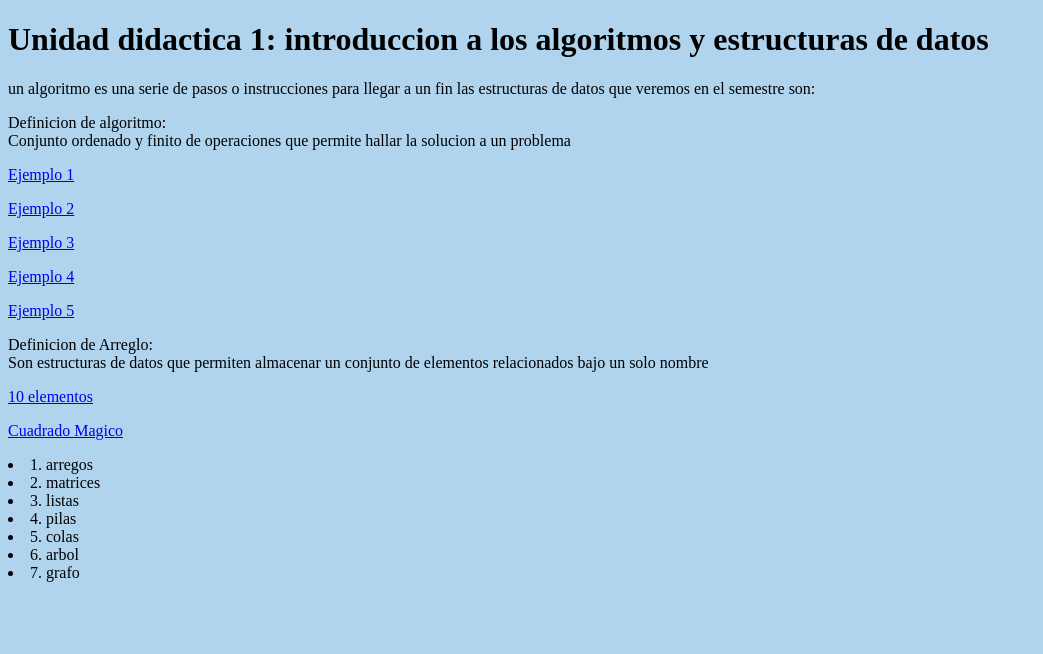
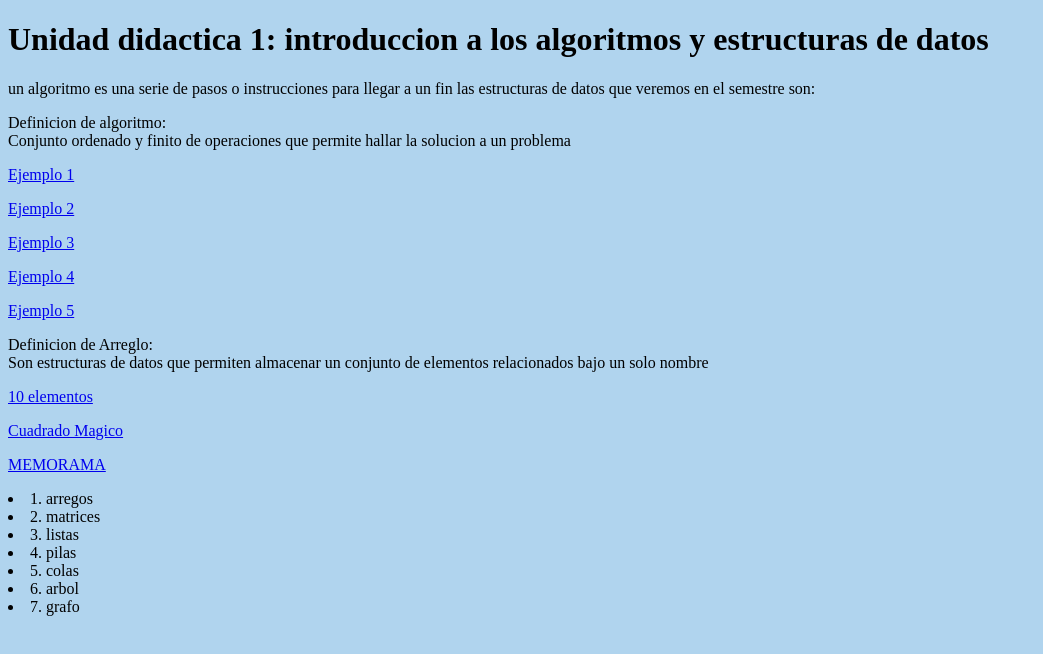
Before and after one commit to santiagohernandezalicia/santiagohernandezalicia.github.io, a plain HTML site: page index.html in a window 1280 px wide. Shown: the whole page, without its empty margins (0-1043 px from the left). Drawn offline with Linux system fonts and the light colour scheme.

Commit message:
Update index.html

```diff
--- a/index.html
+++ b/index.html
@@ -18,6 +18,8 @@
     <p>Definicion de Arreglo: <br> Son estructuras de datos que permiten almacenar un conjunto de elementos relacionados bajo un solo nombre </p>
     <p > <a href="ejemplo1.html ">10 elementos</a></p>
     <p > <a href="ejemplo2.html ">Cuadrado Magico</a></p>
+    <p > <a href="memorama.html">MEMORAMA</a></p>
+
     <li>1. arregos<br></li>
     <li>2. matrices<br></li>
     <li>3. listas<br></li>
```
